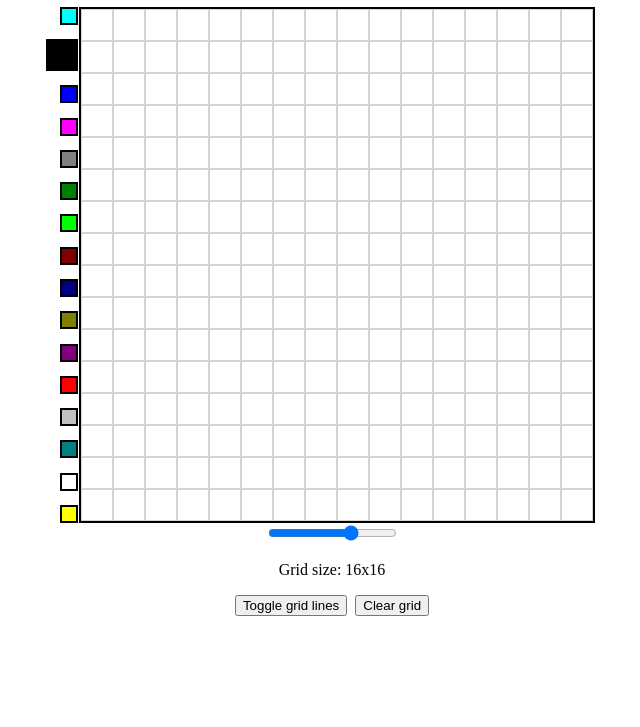
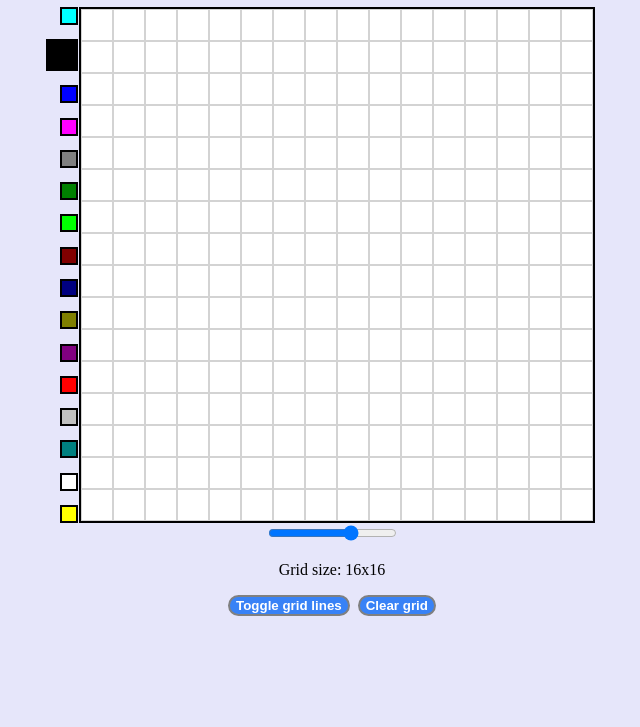
Before and after one commit to ali-a-ahmed1097/etch-a-sketch, a plain HTML site: page index.html in a window 1280 px wide. Shown: the part 73-800 px from the top of the page, without its empty margins (308-948 px from the left). Drawn offline with Linux system fonts and the light colour scheme.

Commit message:
Don't remember what changed.

```diff
--- a/styles.css
+++ b/styles.css
@@ -13,6 +13,7 @@
     display: flex;
     flex-flow: row wrap;
     flex-shrink: 0;
+    background-color: white;
 }
 
 .grid-square-border {
@@ -39,6 +40,7 @@
     border: 2px solid black;
     width: 18px;
     height: 18px;
+    cursor: pointer;
 }
 
 .color-container {
@@ -46,6 +48,20 @@
     flex-direction: column;
     justify-content: space-between;
     align-items: flex-end;
+}
+
+button {
+    border-radius: 12px;
+    cursor: pointer;
+    border-style: outset;
+    background-color: #3882f6;
+    font-weight: 700;
+    color: white;
+    border: 2px solid gray;
+}
+
+body {
+    background-color: lavender;
 }
 
 .picked { width: 32px; height: 32px;}
```
